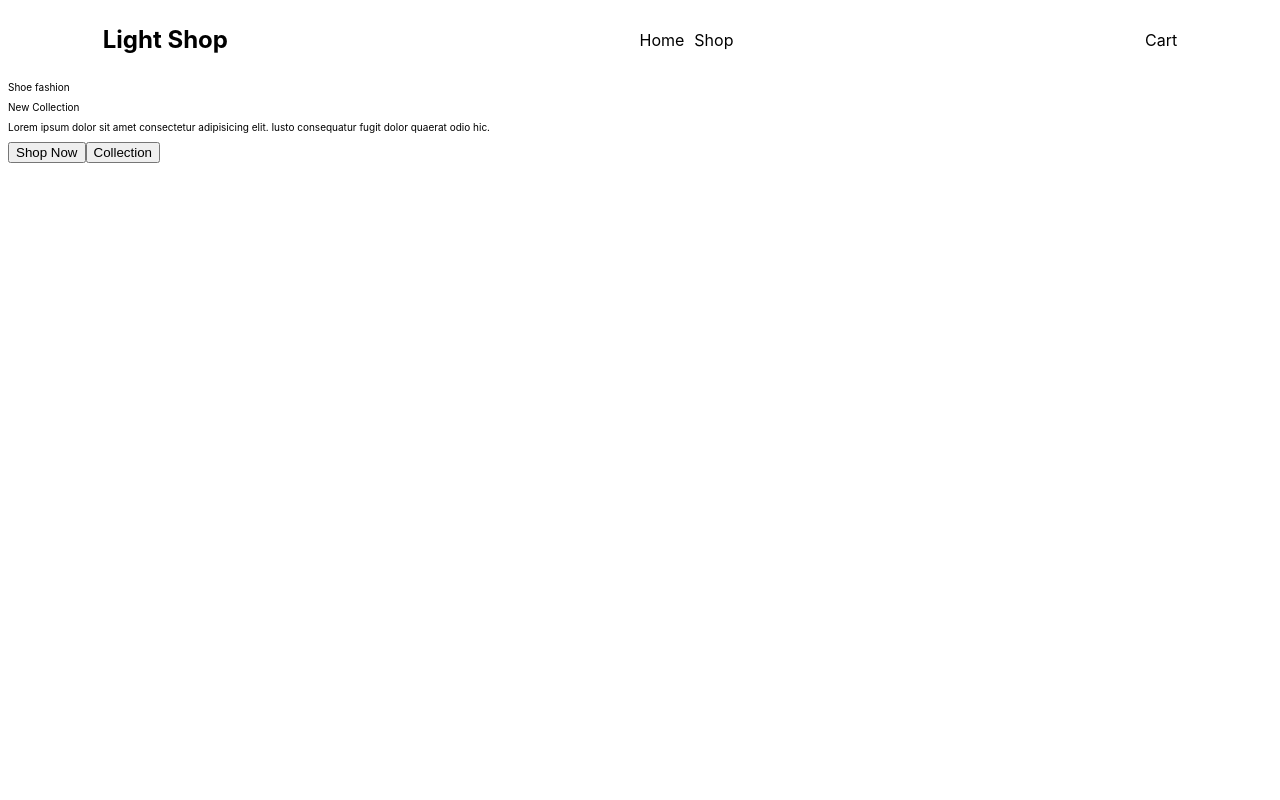
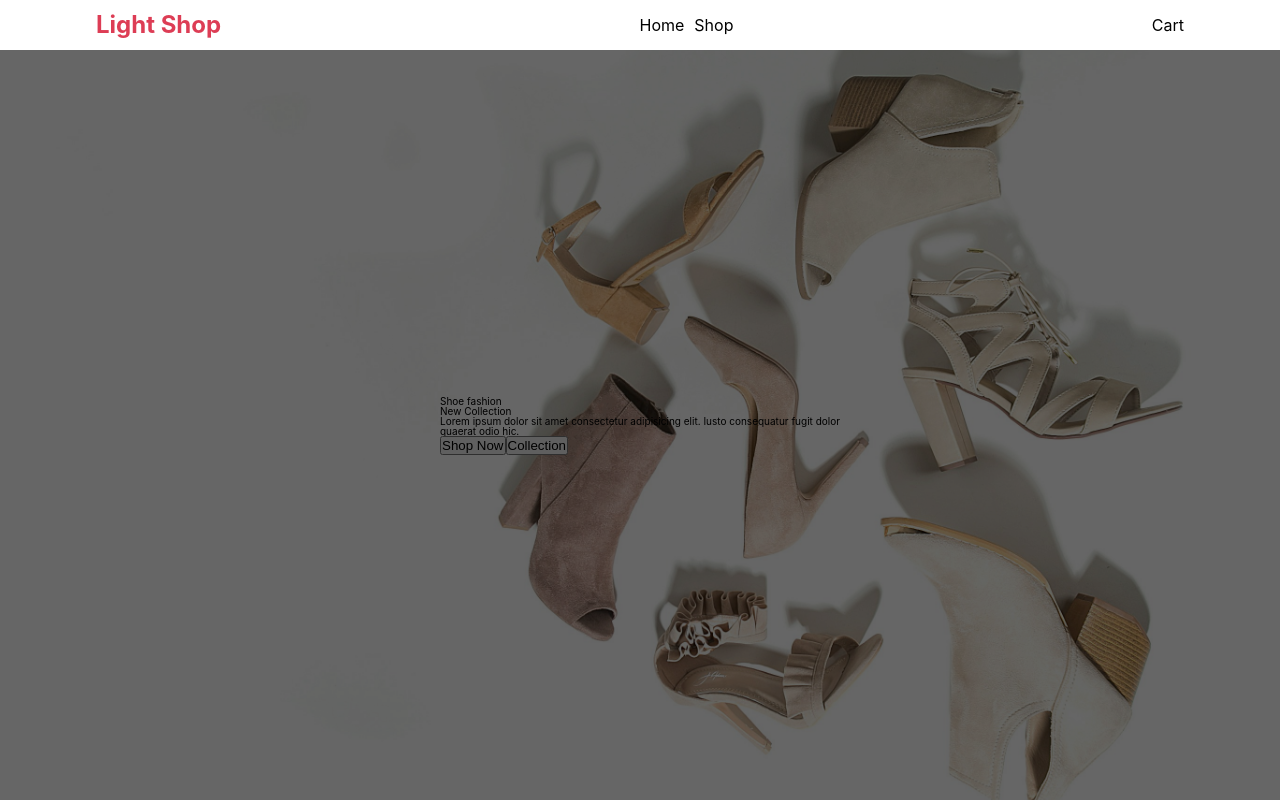
Before and after one commit to Olayinka-2/Shopping-Cart, a React (Vite) app: page / in a window 1280 px wide. Built offline with nearby package versions, Linux system fonts and the light colour scheme.

Commit message:
Add basic layout to the home page

```diff
--- a/src/components/HomePage.jsx
+++ b/src/components/HomePage.jsx
@@ -1,6 +1,8 @@
+
+
 function HomePage() {
    return (
-      <>
+      <div className="body-container">
          <header>
             <nav>
                <h2>
@@ -32,7 +34,7 @@ function HomePage() {
                </div>
             </div>
          </main>
-      </>
+      </ div>
    )
 }
 
--- a/src/index.css
+++ b/src/index.css
@@ -1,11 +1,28 @@
+* {
+  padding: 0;
+  margin: 0;
+  box-sizing: border-box;
+}
+
 body {
   font-family: Inter, system-ui, Avenir, Helvetica, Arial, sans-serif;
   line-height: 1;
   font-weight: 400;
 }
 
+.body-container {
+  display: flex;
+  flex-direction: column;
+  min-height: 100vh;
+}
+
 html {
   font-size: 62.5%;
+}
+
+header {
+  display: flex;
+  flex-basis: 50px;
 }
 
 nav {
@@ -17,7 +34,43 @@ nav {
   font-size: 1.6rem;
 }
 
+nav h2 {
+  color: #DD3D55;
+}
+
 .middle-navLink {
   display: flex;
   gap: 10px;
 }
+
+main {
+  flex-grow: 1;
+  background-image: url('./assets/background.jpg');
+  background-position: center;
+  background-size: cover;
+  background-color: bisque;
+  display: flex;
+  justify-content: center;
+  align-items: center;
+  position: relative;
+}
+
+main::before {
+  content: "";
+  position: absolute;
+  width: 100%;
+  height: 100%;
+  top: 0%;
+  left: 0%;
+  background-color: rgba(0, 0, 0, .6);
+}
+
+.hero-container {
+  display: flex;
+  justify-content: center;
+  align-items: center;
+}
+
+.hero-section {
+  width: 40rem;
+}
```
Also changed, not shown: background.jpg (added).
